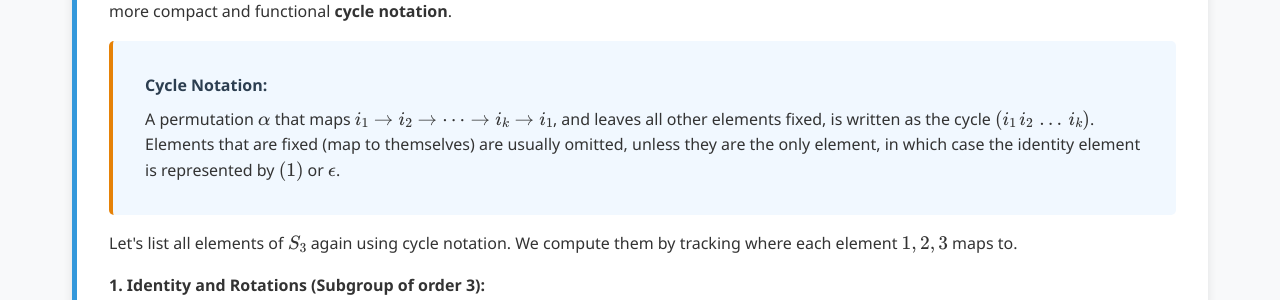
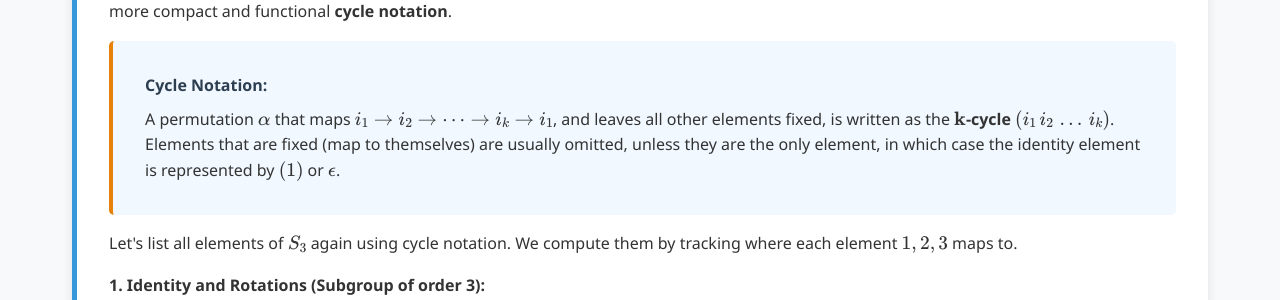
Before and after one commit to Yusukey01/yusukey01.github.io, a Jekyll site: the page built from Mathematics/Linear_algebra/cyclic_groups.html, in a window 1280 px wide and 900 px high, scrolled down 8033 px. Shown: the part 156-456 px from the top of the window. Built offline with Jekyll 4.4.1, drawn with Linux system fonts in a browser that asks for light colours; some of the changed text lies outside the part shown.

Commit message:
Section I-16, fixed notation of cycle

```diff
--- a/Mathematics/Linear_algebra/cyclic_groups.html
+++ b/Mathematics/Linear_algebra/cyclic_groups.html
@@ -465,7 +465,7 @@ uses_python: false
                 <div class="theorem">
                     <span class="theorem-title">Cycle Notation:</span>
                     A permutation \(\alpha\) that maps \(i_1 \to i_2 \to \cdots \to i_k \to i_1\), and leaves all other elements fixed,
-                    is written as the cycle \(\left(i_{1}\, i_{2}\, \ldots\, i_{k}\right)\). Elements that are fixed (map to themselves)
+                    is written as the <strong>\(\mathbf{k}\)-cycle</strong> \(\left(i_{1}\, i_{2}\, \ldots\, i_{k}\right)\). Elements that are fixed (map to themselves)
                     are usually omitted, unless they are the only element, in which case the identity element is represented by \((1)\)
                     or \(\epsilon\).
                 </div>
@@ -559,7 +559,7 @@ uses_python: false
                     \]
                     where the \(c\)'s are the members of \(S\) left fixed by both \(\alpha\) and \(\beta\). We must show that
                     \[
-                    \forall \(x \in S\), \, (\alpha \beta)(x) = (\beta \alpha)(x)
+                    \forall x \in S, \, (\alpha \beta)(x) = (\beta \alpha)(x)
                     \]
                     If \(x\) is one of the \(a\) elements, \(a_i\), then
                     \[
```
